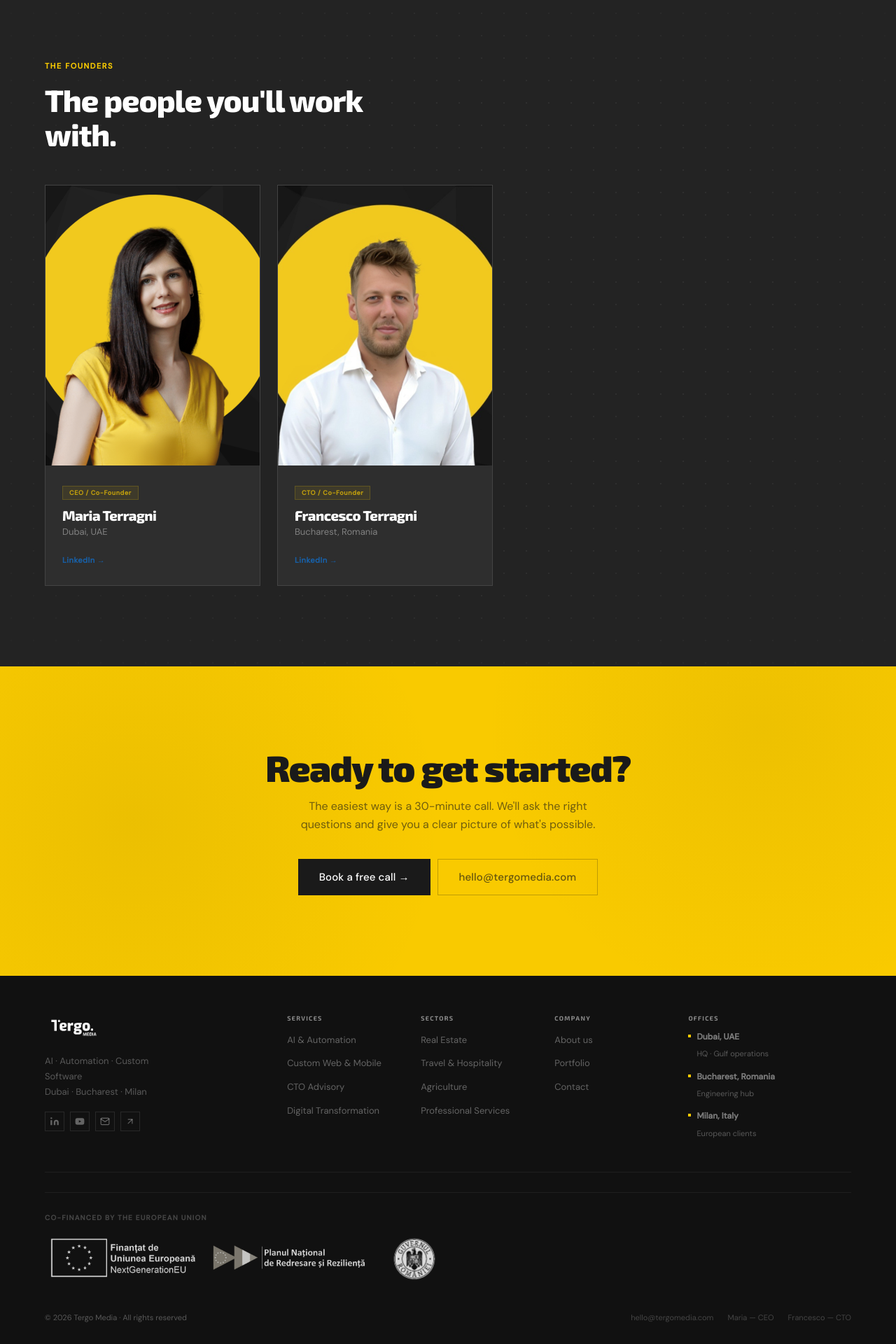
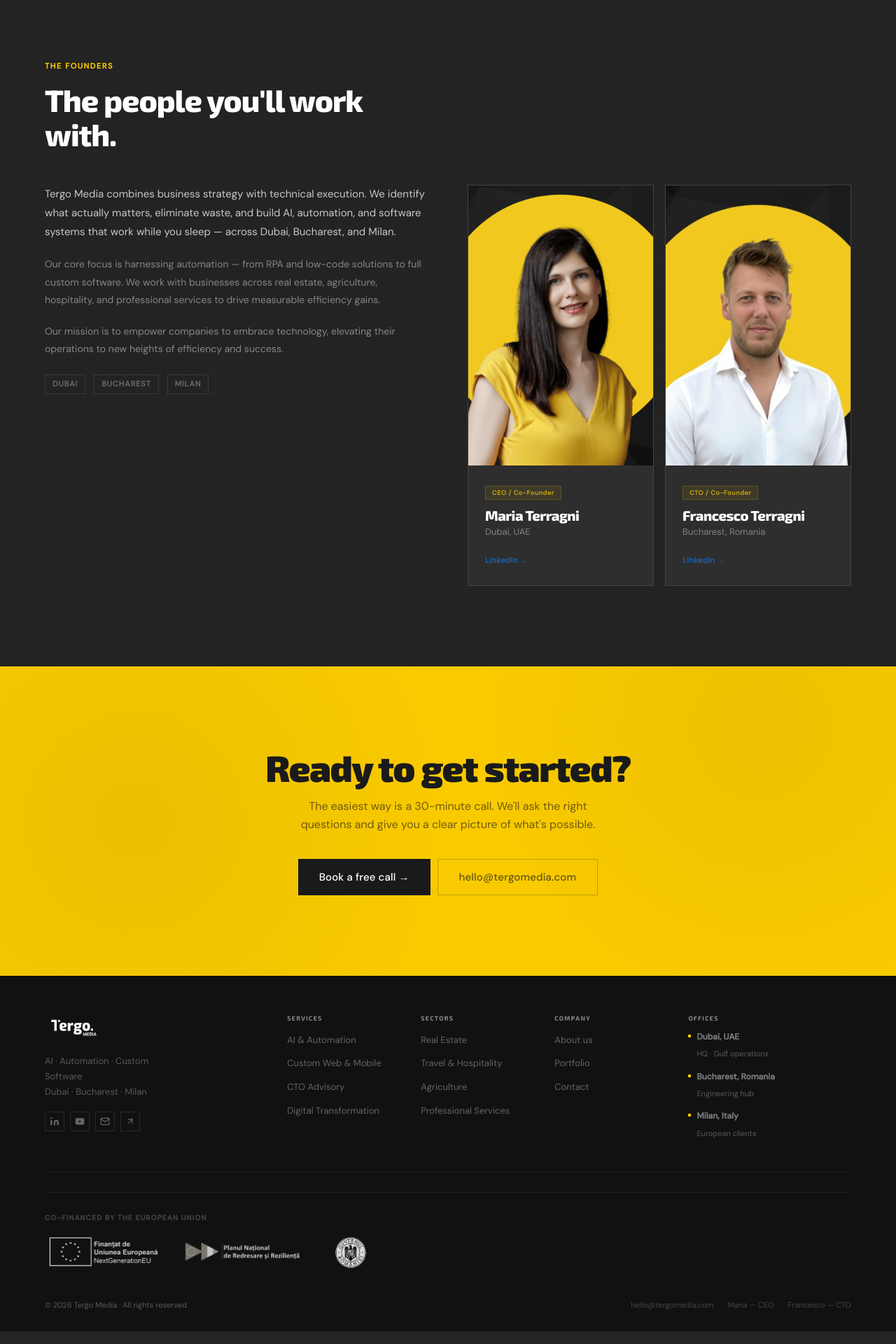
Before and after one commit to Frater12-byte/tergomedia-site, a Next.js app: page /contact in a window 1280 px wide. Shown: the part 3347-5267 px from the top of the page at 70% size. Built offline with nearby package versions, Linux system fonts and the light colour scheme.

Commit message:
feat: update images, footer scroll-to-top, eu logos, contact team intro

```diff
--- a/app/contact/ContactClient.tsx
+++ b/app/contact/ContactClient.tsx
@@ -256,10 +256,29 @@
             <span className="sec-label reveal">THE FOUNDERS</span>
             <h2 className="sec-title reveal reveal-delay-1">The people you&apos;ll work with.</h2>
           </div>
-          <div style={{ display: 'grid', gridTemplateColumns: 'repeat(auto-fit,minmax(260px,1fr))', gap: 24, maxWidth: 640 }}>
+          <div style={{ display: 'grid', gridTemplateColumns: 'repeat(auto-fit,minmax(300px,1fr))', gap: 56, alignItems: 'start' }}>
+            {/* Company intro */}
+            <div className="reveal" style={{ display: 'flex', flexDirection: 'column', gap: 20 }}>
+              <p style={{ fontSize: 15, color: 'rgba(255,255,255,.75)', lineHeight: 1.8, margin: 0 }}>
+                Tergo Media combines business strategy with technical execution. We identify what actually matters, eliminate waste, and build AI, automation, and software systems that work while you sleep — across Dubai, Bucharest, and Milan.
+              </p>
+              <p style={{ fontSize: 14, color: 'rgba(255,255,255,.45)', lineHeight: 1.8, margin: 0 }}>
+                Our core focus is harnessing automation — from RPA and low-code solutions to full custom software. We work with businesses across real estate, agriculture, hospitality, and professional services to drive measurable efficiency gains.
+              </p>
+              <p style={{ fontSize: 14, color: 'rgba(255,255,255,.45)', lineHeight: 1.8, margin: 0 }}>
+                Our mission is to empower companies to embrace technology, elevating their operations to new heights of efficiency and success.
+              </p>
+              <div style={{ display: 'flex', gap: 12, flexWrap: 'wrap', marginTop: 4 }}>
+                {['Dubai', 'Bucharest', 'Milan'].map(city => (
+                  <span key={city} style={{ fontSize: 11, fontWeight: 700, letterSpacing: '.08em', textTransform: 'uppercase', color: 'rgba(255,255,255,.3)', padding: '4px 10px', border: '1px solid rgba(255,255,255,.1)' }}>{city}</span>
+                ))}
+              </div>
+            </div>
+            {/* Founder cards */}
+            <div style={{ display: 'grid', gridTemplateColumns: 'repeat(auto-fit,minmax(200px,1fr))', gap: 16 }}>
               {[
-              { img: '/Images/IMG-19.png', name: 'Maria Terragni', role: 'CEO / Co-Founder', location: 'Dubai, UAE', linkedin: 'https://www.linkedin.com/in/maria-terragni/', color: '#f9ca00' },
-              { img: '/Images/IMG-04.png', name: 'Francesco Terragni', role: 'CTO / Co-Founder', location: 'Bucharest, Romania', linkedin: 'https://www.linkedin.com/in/francescoterragni/', color: '#00ff9d' },
+                { img: '/Images/IMG-19.png', name: 'Maria Terragni', role: 'CEO / Co-Founder', location: 'Dubai, UAE', linkedin: 'https://www.linkedin.com/in/maria-terragni/' },
+                { img: '/Images/IMG-04.png', name: 'Francesco Terragni', role: 'CTO / Co-Founder', location: 'Bucharest, Romania', linkedin: 'https://www.linkedin.com/in/francescoterragni/' },
               ].map((p, i) => (
                 <div key={i} className={`team-card reveal${i === 1 ? ' reveal-delay-1' : ''}`}>
                   <Image src={p.img} alt={p.name} width={400} height={400} className="team-img" style={{ aspectRatio: '1/1', objectFit: 'cover', objectPosition: 'top center', filter: 'grayscale(15%)' }} />
@@ -273,6 +292,7 @@
                   </div>
                 </div>
               ))}
+            </div>
           </div>
         </div>
       </section>
--- a/app/globals.css
+++ b/app/globals.css
@@ -635,10 +635,10 @@
 /* FOOTER EU FUNDING */
 .footer-eu{padding:28px 0 20px;border-top:1px solid rgba(255,255,255,.06);margin-bottom:20px}
 .footer-eu-label{font-size:10px;letter-spacing:.12em;text-transform:uppercase;color:rgba(255,255,255,.22);margin-bottom:14px;font-weight:600}
-.footer-eu-logos{display:flex;gap:10px;align-items:center;flex-wrap:wrap}
-.footer-eu-logo{height:72px;width:auto;opacity:.85;transition:opacity .2s}
+.footer-eu-logos{display:flex;gap:28px;align-items:center;flex-wrap:wrap}
+.footer-eu-logo{height:54px;width:auto;opacity:.85;transition:opacity .2s}
 .footer-eu-logo:hover{opacity:1}
-@media(max-width:560px){.footer-eu-logos{flex-direction:row;flex-wrap:wrap;gap:8px}.footer-eu-logo{height:56px}}
+@media(max-width:560px){.footer-eu-logos{flex-direction:row;flex-wrap:wrap;gap:16px}.footer-eu-logo{height:44px}}
 
 /* FOOTER LOGO IMAGE */
 .footer-logo-img{display:inline-block;text-decoration:none}
--- a/app/page.tsx
+++ b/app/page.tsx
@@ -250,7 +250,7 @@
               { href: '/portfolio', img: '/Images/IMG-03.png', tags: ['Travel','Custom Dev'], title: 'Ranjet Aviation', desc: 'Custom booking and fleet management system for private jet charter.' },
               { href: '/portfolio', img: '/Images/IMG-10.png', tags: ['Automation','CRM'], title: 'HayGuard', desc: 'End-to-end client onboarding automation integrated with HubSpot CRM.' },
               { href: '/portfolio', img: '/Images/IMG-30.png', tags: ['Digital Transformation'], title: 'RE/MAX Gulf', desc: 'Full digital transformation: CRM rollout, automation, agent training programme.' },
-              { href: '/portfolio', img: '/Images/IMG-11.png', tags: ['Custom Dev','AI'], title: 'Tergo AI Suite', desc: 'Proprietary AI tools suite for hospitality and professional services clients.' },
+              { href: '/portfolio', img: '/Images/IMG-31.png', tags: ['Custom Dev','AI'], title: 'Tergo AI Suite', desc: 'Proprietary AI tools suite for hospitality and professional services clients.' },
             ].map((p, i) => (
               <Link key={i} href={p.href} className="port-card">
                 <img src={p.img} alt={p.title} className="port-img" />
--- a/components/Footer.tsx
+++ b/components/Footer.tsx
@@ -1,6 +1,9 @@
 /* eslint-disable */
+'use client';
 import Link from 'next/link';
 import Image from 'next/image';
+
+const toTop = () => window.scrollTo({ top: 0 });
 
 const SERVICES = [
   { href: '/services/ai-automation', label: 'AI & Automation' },
@@ -54,17 +57,17 @@
 
           <div className="footer-col">
             <h4>Services</h4>
-            <ul>{SERVICES.map(l => <li key={l.href}><Link href={l.href}>{l.label}</Link></li>)}</ul>
+            <ul>{SERVICES.map(l => <li key={l.href}><Link href={l.href} onClick={toTop}>{l.label}</Link></li>)}</ul>
           </div>
 
           <div className="footer-col">
             <h4>Sectors</h4>
-            <ul>{SECTORS.map(l => <li key={l.href}><Link href={l.href}>{l.label}</Link></li>)}</ul>
+            <ul>{SECTORS.map(l => <li key={l.href}><Link href={l.href} onClick={toTop}>{l.label}</Link></li>)}</ul>
           </div>
 
           <div className="footer-col">
             <h4>Company</h4>
-            <ul>{COMPANY.map(l => <li key={l.href}><Link href={l.href}>{l.label}</Link></li>)}</ul>
+            <ul>{COMPANY.map(l => <li key={l.href}><Link href={l.href} onClick={toTop}>{l.label}</Link></li>)}</ul>
           </div>
 
           <div className="footer-col">
```
Lines whose indentation alone changed are shown as unchanged.
